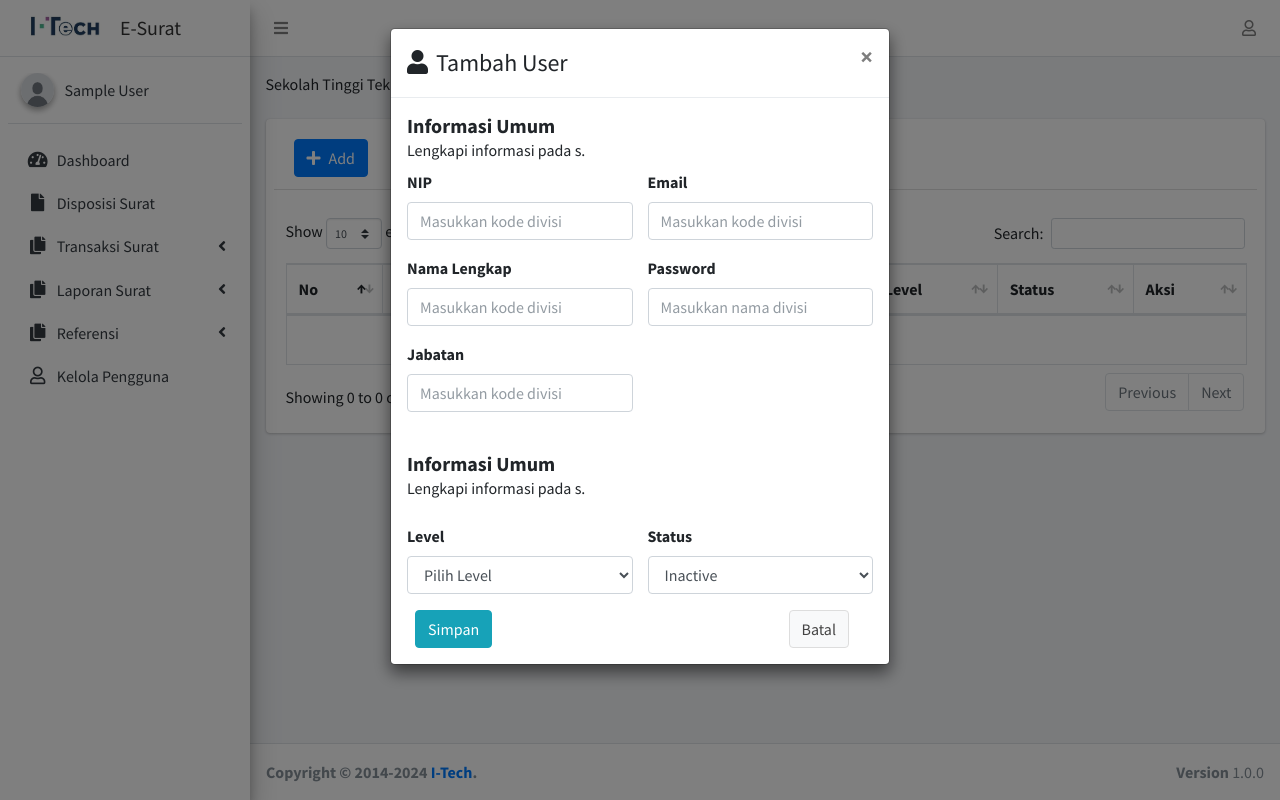
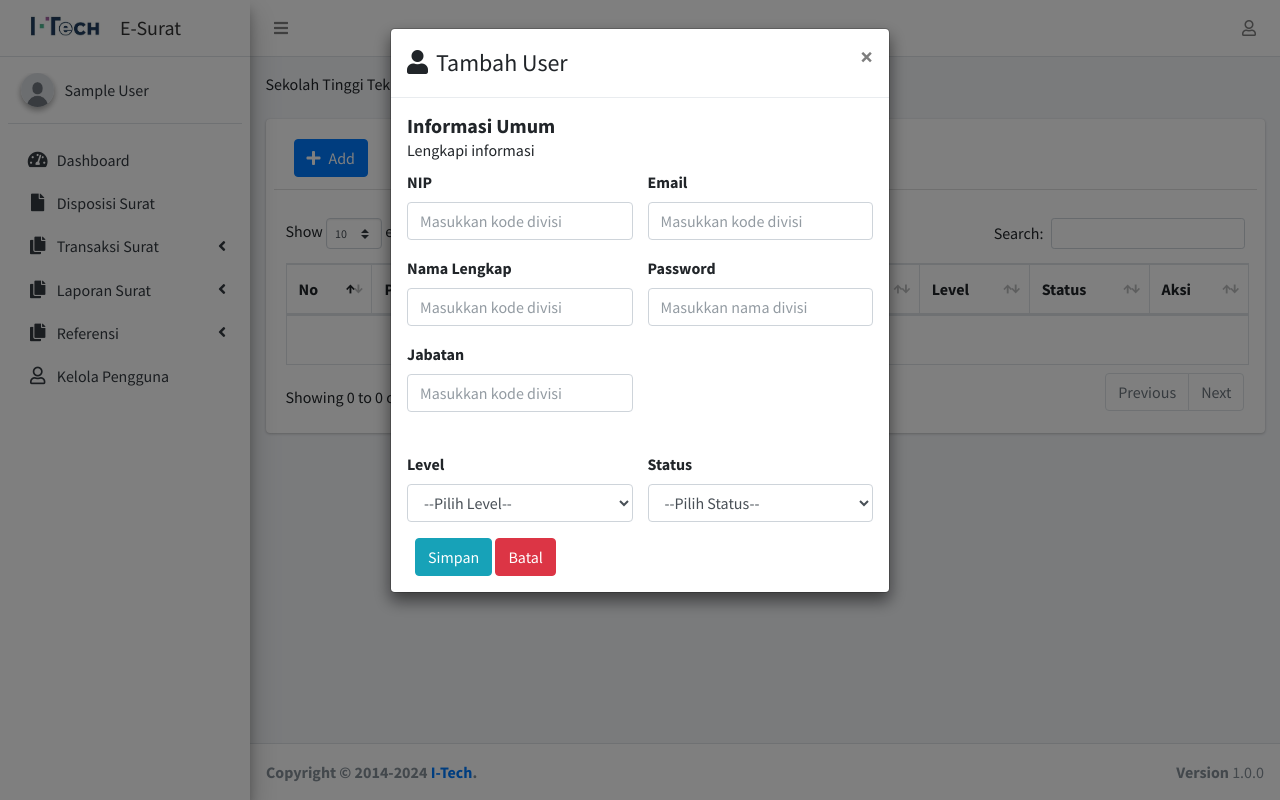
Before and after one commit to desihamita/ESuratTech, a Laravel app: template resources/views/pages/kelola_pengguna/index.blade.php in a window 1280 px wide, after a click on "Add". Run offline with Laravel 10, Linux system fonts and the light colour scheme; the template is opened without the code that fills it, so the values that code supplies are empty; the visitor is signed in with stand-in values (Sample User, id 1); parts of the project's set-up code (start-up, migrations or seed data) failed here and were passed over; some libraries are stand-ins or nearby versions.

Commit message:
form tambah pengguna

```diff
--- a/app/Http/Controllers/ProfilController.php
+++ b/app/Http/Controllers/ProfilController.php
@@ -2,12 +2,13 @@
 
 namespace App\Http\Controllers;
 
+use App\Models\User;
 use Illuminate\Http\Request;
+use App\Models\Classification;
 use Illuminate\Support\Facades\Auth;
 use Illuminate\Support\Facades\Hash;
 use Illuminate\Support\Facades\Storage;
 use Illuminate\Support\Facades\Validator;
-use App\Models\User;
 
 class ProfilController extends Controller
 {
@@ -39,7 +40,7 @@ class ProfilController extends Controller
         // Validasi data
         $request->validate([
             'nip' => 'nullable|string|max:20',
-            'nama' => 'required|string|max:255',
+            'name' => 'required|string|max:255',
             'jabatan' => 'nullable|string|max:100',
             'level' => 'nullable|string|max:50',
             'status' => 'nullable|in:active,inactive',
@@ -56,6 +57,7 @@ class ProfilController extends Controller
             'status' => $request->status ?? 'inactive',
             'email' => $request->email,
             'password' => Hash::make($request->password),
+
         ]);
 
         return redirect()->back()->with('success', 'User berhasil ditambahkan.');
--- a/resources/views/pages/kelola_pengguna/index.blade.php
+++ b/resources/views/pages/kelola_pengguna/index.blade.php
@@ -20,6 +20,7 @@
                 <thead>
                 <tr>
                     <th>No</th>
+                    <th>Photo</th>
                     <th>NIP</th>
                     <th>Nama Lengkap</th>
                     <th>Jabatan</th>
@@ -37,6 +38,13 @@
                   @if ($d->level !== 'admin')
                     <tr>
                       <td>{{ $no++ }}</td>
+                      <td>
+                        @if ($d->profile_picture)
+                        <img src="{{ asset('uploads/profile/'. $d->profile_picture) }}" width="20em">
+                        @else
+                          <img src="{{ asset('uploads/profile/user-default.png') }}" width="50em" alt="">
+                        @endif
+                      </td>
                       <td>{{ $d->nip }}</td>
                       <td>{{ $d->name }}</td>
                       <td>{{ $d->jabatan }}</td>
@@ -80,7 +88,7 @@
                     @csrf
 
                     <h5 class="font-weight-bold mb-0">Informasi Umum</h5>
-                    <span class="d-block mb-2">Lengkapi informasi pada s.</span>
+                    <span class="d-block mb-2">Lengkapi informasi</span>
                     <div class="row mb-4">
                         <div class="col-md-6">
                             <div class="form-group">
@@ -125,14 +133,12 @@
                         </div>
                     </div>
 
-                    <h5 class="font-weight-bold mb-0">Informasi Umum</h5>
-                    <span class="d-block mb-4">Lengkapi informasi pada s.</span>
                     <div class="row">
                       <div class="col-md-6">
                         <div class="form-group">
                           <label>Level</label>
                           <select name="level" class="form-control">
-                            <option value="">Pilih Level</option>
+                            <option value="">--Pilih Level--</option>
                             <option value="admin">Admin</option>
                             <option value="user">User</option>
                               <!-- Tambahkan opsi lain jika diperlukan -->
@@ -146,6 +152,7 @@
                         <div class="form-group">
                           <label>Status</label>
                           <select name="status" class="form-control">
+                            <option value="">--Pilih Status--</option>
                             <option value="inactive">Inactive</option>
                             <option value="active">Active</option>
                           </select>
@@ -157,7 +164,7 @@
                     </div>
                     <div class="mr-4 ml-2">
                       <button type="submit" class="btn btn-info" id="btnSimpan">Simpan</button>
-                      <button type="submit" class="btn btn-default float-right">Batal</button>
+                      <button type="button" class="btn btn-danger" data-dismiss="modal">Batal</button>
                     </div>
                   </form>
                 </div>
@@ -166,50 +173,104 @@
           </div>
 
           <!-- modal Edit data -->
+          @foreach ($data as $d)
           <div class="modal fade" id="modal-edit">
             <div class="modal-dialog">
               <div class="modal-content">
                 <div class="modal-header">
-                  <h4 class="modal-title">Edit Divisi</h4>
+                  <h4 class="modal-title">Edit Data Pengguna</h4>
                   <button type="button" class="close" data-dismiss="modal" aria-label="Close">
                     <span aria-hidden="true">&times;</span>
                   </button>
                 </div>
                 <div class="modal-body">
-                  <form id="editForm" method="POST" enctype="multipart/form-data">
+                  <form action="{{ route('user.store') }}" method="POST" enctype="multipart/form-data">
                     @csrf
-                    @method('PUT')
-                    <div class="card-body">
-                      <div class="row">
-                        <!-- Kolom pertama -->
-                        <div class="col-md-12">
-                          <input type="hidden" id="edit_id" name="id">
+
+                    <h5 class="font-weight-bold mb-0">Informasi Umum</h5>
+                    <span class="d-block mb-2">Lengkapi informasi pada s.</span>
+                    <div class="row mb-4">
+                      <div class="col-md-6">
                         <div class="form-group">
-                            <label>Kode</label>
-                            <input type="text" name="kode" id="edit_kode" class="form-control" placeholder="Masukkan kode divisi">
-                            @error('kode')
+                          <label>NIP</label>
+                          <input type="text" value="{{ $d->nip }}" name="nip" class="form-control" placeholder="Masukkan kode divisi">
+                          @error('nip')
+                          <small class="text-danger">{{ $message }}</small>
+                          @enderror
+                        </div>
+
+                        <div class="form-group">
+                          <label>Nama Lengkap</label>
+                          <input type="text" name="name" value="{{ $d->name }}" class="form-control" placeholder="Masukkan kode divisi">
+                          @error('nama')
+                          <small class="text-danger">{{ $message }}</small>
+                          @enderror
+                        </div>
+
+                        <div class="form-group">
+                          <label>Jabatan</label>
+                          <input type="text" value="{{ $d->jabatan }}" name="jabatan" class="form-control" placeholder="Masukkan kode divisi">
+                          @error('jabatan')
+                          <small class="text-danger">{{ $message }}</small>
+                          @enderror
+                        </div>
+                      </div>
+                      <div class="col-md-6">
+                        <div class="form-group">
+                          <label>Email</label>
+                          <input type="email" value="{{ $d->email }}" name="email" class="form-control" placeholder="Masukkan kode divisi">
+                          @error('Email')
                           <small class="text-danger">{{ $message }}</small>
                           @enderror
                         </div>
                         <div class="form-group">
-                            <label>Nama</label>
-                            <input type="text" name="nama" id="edit_nama" class="form-control" placeholder="Masukkan nama divisi">
-                            @error('nama')
+                          <label>Password</label>
+                          <input type="password" name="password" class="form-control" placeholder="Masukkan nama password">
+                          @error('password')
                           <small class="text-danger">{{ $message }}</small>
                           @enderror
                         </div>
                       </div>
                     </div>
+                    <div class="row">
+                      <div class="col-md-6">
+                        <div class="form-group">
+                          <label>Level</label>
+                          <select name="level" class="form-control">
+                            <option value="">Pilih Level</option>
+                            <option value="admin" {{ $d->level === 'admin' ? 'selected' : ''}} >Admin</option>
+                            <option value="user" {{ $d->level === 'user' ? 'selected' : ''}}>User</option>
+                            <!-- Tambahkan opsi lain jika diperlukan -->
+                          </select>
+                          @error('level')
+                          <small class="text-danger">{{ $message }}</small>
+                          @enderror
                         </div>
-                    <div class="modal-footer">
-                      <button type="button" class="btn btn-sm float-right btn-danger" data-dismiss="modal">Tutup</button>
-                      <button type="submit" class="btn btn-sm float-right btn-info">Simpan</button>
+                      </div>
+                      <div class="col-md-6">
+                        <div class="form-group">
+                          <label>Status</label>
+                          <select name="status" class="form-control">
+                            <option value="">--Pilih Status--</option>
+                            <option value="inactive" {{ $d->status === 'inactive' ? 'selected' : '' }}>Inactive</option>
+                            <option value="active" {{ $d->status === 'active' ? 'selected' : ''}}>Active</option>
+                          </select>
+                          @error('status')
+                          <small class="text-danger">{{ $message }}</small>
+                          @enderror
+                        </div>
+                      </div>
+                    </div>
+                    <div class="mr-4 ml-2">
+                      <button type="submit" class="btn btn-info" id="btnSimpan">Simpan</button>
+                      <button type="button" class="btn btn-danger" data-dismiss="modal">batal</button>
                     </div>
                   </form>
                 </div>
               </div>
             </div>
           </div>
+          @endforeach
 
           <!-- modal detail data -->
           <div class="modal fade" id="modal-detail">
```
Also changed, not shown: database/migrations/2024_11_14_081941_add_fields_to_users_table.php, public/uploads/profile/user-default.png (added). Lines whose indentation alone changed are shown as unchanged.
